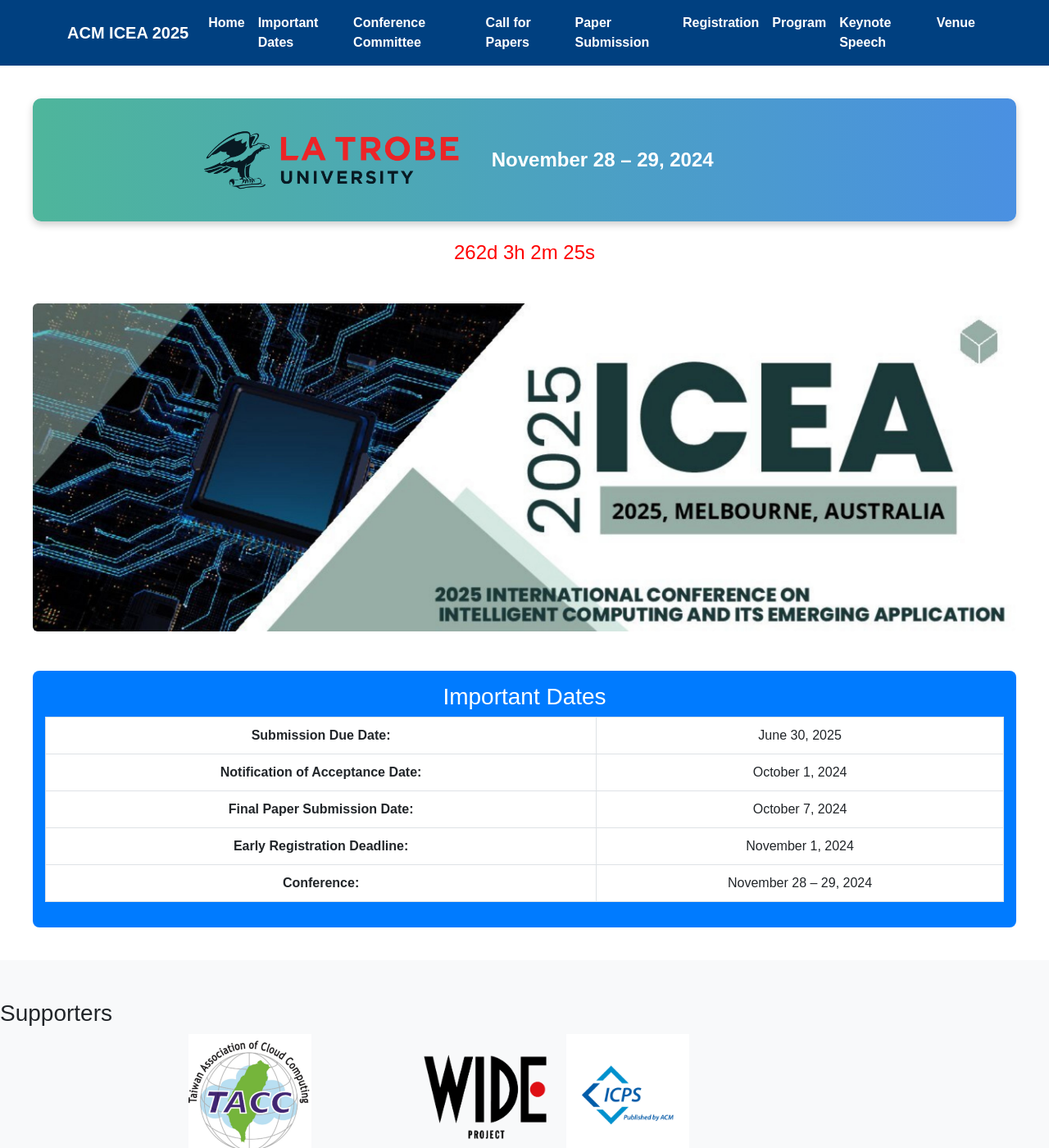
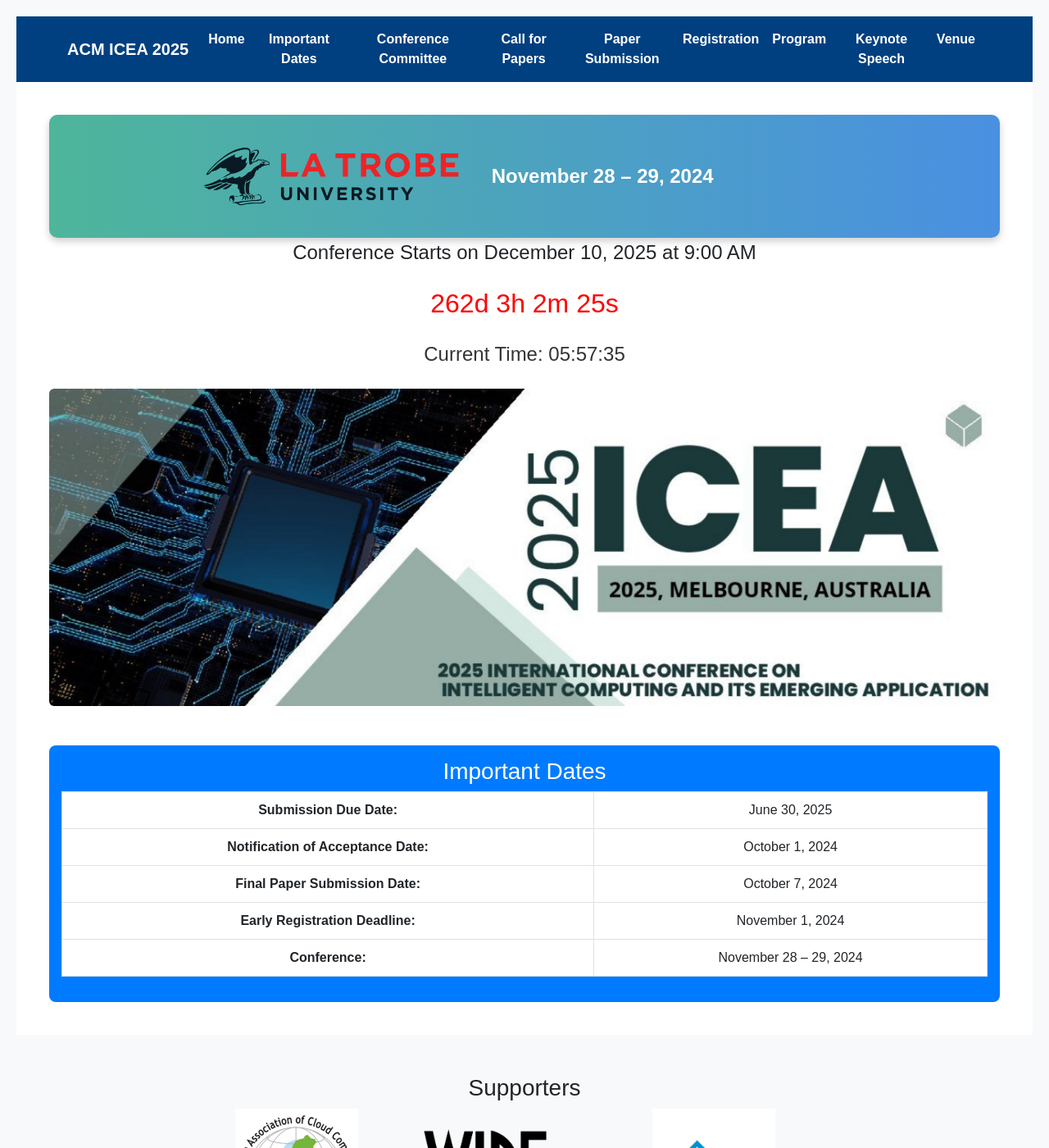
Before and after one commit to icea2025/latrobe, a Jekyll site: the page index.html, which Jekyll copies as it is, in a window 1280 px wide and 1400 px high. Shown: the whole window at 82% size. Built offline with Jekyll 4.4.1, drawn with Linux system fonts in a browser that asks for light colours.

Commit message:
Update index.html

```diff
--- a/index.html
+++ b/index.html
@@ -107,7 +107,7 @@
           <li class="nav-item"><a class="nav-link" href="registration/index.html">Registration</a></li>
           <li class="nav-item"><a class="nav-link" href="program/index.html">Program</a></li>
           <li class="nav-item"><a class="nav-link" href="keynote/index.html">Keynote Speech</a></li>
-          <li class="nav-item"><a class="nav-link" href="keynote/index.html">Venue</a></li>
+          <li class="nav-item"><a class="nav-link" href="venue/index.html">Venue</a></li>
         </ul>
       </div>
     </div>
@@ -121,43 +121,91 @@
       </div>
     </div>
 
-<!-- Countdown Timer Display -->
-<div id="countdown" style="font-size: 24px; color: #ff0000; margin: 20px 0;"></div>
+<!DOCTYPE html>
+<html lang="en">
+<head>
+  <meta charset="UTF-8">
+  <meta name="viewport" content="width=device-width, initial-scale=1.0">
+  <title>Conference Countdown & Clock</title>
+  <style>
+    body {
+      font-family: Arial, sans-serif;
+      background: #f8f9fa;
+      padding: 20px;
+      text-align: center;
+    }
+    #conference-info {
+      font-size: 24px;
+      margin-bottom: 20px;
+    }
+    #countdown {
+      font-size: 32px;
+      color: #ff0000;
+      margin-bottom: 20px;
+    }
+    #clock {
+      font-size: 24px;
+      color: #333;
+    }
+  </style>
+</head>
+<body>
+  <!-- Conference information -->
+  <div id="conference-info">
+    Conference Starts on December 10, 2025 at 9:00 AM
+  </div>
 
-<script>
-  (function() {
-    // Set the target date: December 10, 2025 at 9:00 AM
+  <!-- Countdown timer display -->
+  <div id="countdown"></div>
+
+  <!-- Current time clock display -->
+  <div id="clock"></div>
+
+  <script>
+    // Set the target conference date and time
     const targetDate = new Date("Dec 10, 2025 09:00:00").getTime();
 
     // Function to update the countdown timer
     function updateCountdown() {
       const now = new Date().getTime();
-      const timeRemaining = targetDate - now;
+      const distance = targetDate - now;
 
-      // Check if the countdown has reached or passed the target date
-      if (timeRemaining <= 0) {
+      if (distance <= 0) {
         document.getElementById("countdown").textContent = "The conference has started!";
-        clearInterval(timerInterval); // Stop the interval once the event starts
+        clearInterval(countdownInterval);
         return;
       }
 
-      // Calculate the days, hours, minutes, and seconds remaining
-      const days    = Math.floor(timeRemaining / (1000 * 60 * 60 * 24));
-      const hours   = Math.floor((timeRemaining % (1000 * 60 * 60 * 24)) / (1000 * 60 * 60));
-      const minutes = Math.floor((timeRemaining % (1000 * 60 * 60)) / (1000 * 60));
-      const seconds = Math.floor((timeRemaining % (1000 * 60)) / 1000);
+      // Calculate days, hours, minutes, and seconds
+      const days    = Math.floor(distance / (1000 * 60 * 60 * 24));
+      const hours   = Math.floor((distance % (1000 * 60 * 60 * 24)) / (1000 * 60 * 60));
+      const minutes = Math.floor((distance % (1000 * 60 * 60)) / (1000 * 60));
+      const seconds = Math.floor((distance % (1000 * 60)) / 1000);
 
-      // Update the countdown element with the formatted time remaining
       document.getElementById("countdown").textContent =
         `${days}d ${hours}h ${minutes}m ${seconds}s`;
     }
 
-    // Initial call to display the countdown immediately
+    // Function to update the current time clock
+    function updateClock() {
+      const now = new Date();
+      const hrs = now.getHours().toString().padStart(2, '0');
+      const mins = now.getMinutes().toString().padStart(2, '0');
+      const secs = now.getSeconds().toString().padStart(2, '0');
+      document.getElementById("clock").textContent = `Current Time: ${hrs}:${mins}:${secs}`;
+    }
+
+    // Initial calls to display values immediately
     updateCountdown();
-    // Update the countdown every second (1000 milliseconds)
-    const timerInterval = setInterval(updateCountdown, 1000);
-  })();
-</script>
+    updateClock();
+
+    // Update countdown and clock every second
+    const countdownInterval = setInterval(updateCountdown, 1000);
+    setInterval(updateClock, 1000);
+  </script>
+</body>
+</html>
+
 
 
     <img src="image/Larana, Inc_pdf.jpg" class="img-fluid rounded mt-4" alt="ICEA 2024 Conference Banner">
```
